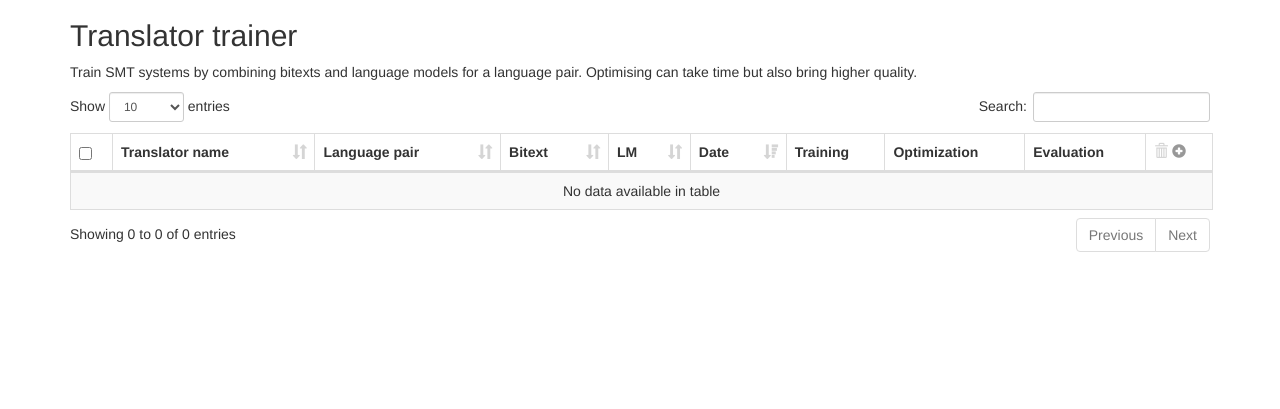
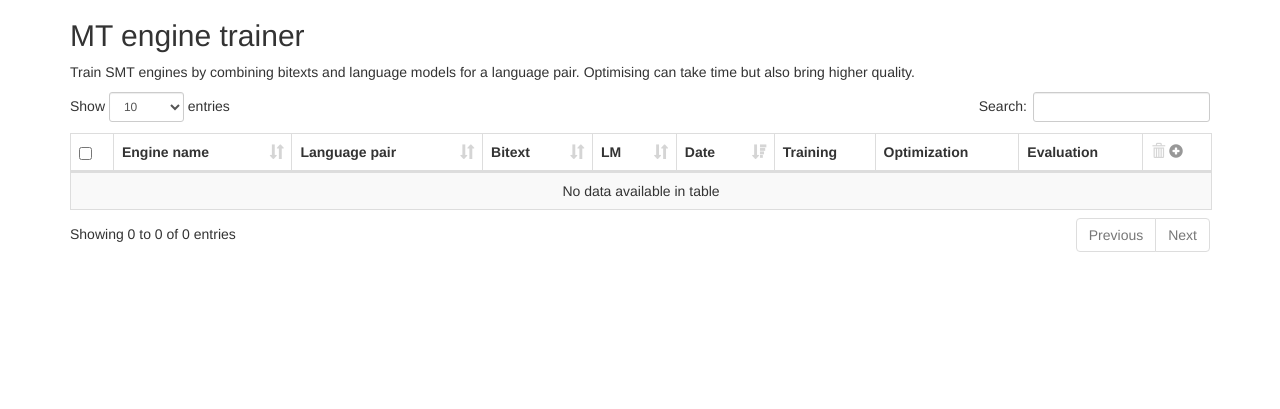
Before and after one commit to tradumatica/mtradumatica, a Flask app: page /translators in a window 1280 px wide. Shown: the part 51-460 px from the top of the page. Run offline with Flask 2, Linux system fonts and the light colour scheme; data that the repository does not hold is empty; parts of the project's set-up code (start-up, migrations or seed data) failed here and were passed over; some libraries are stand-ins or nearby versions.

Commit message:
Translators -> Engines

```diff
--- a/app/blueprints/dashboard/templates/dashboard.html
+++ b/app/blueprints/dashboard/templates/dashboard.html
@@ -11,7 +11,7 @@
     <li id="users_tab"><a id="tmtab" href="#users_tab_contents" data-toggle="tab">{{ _('Users') }}</a></li>
     {% endif %}
     <li id="queue_tab"><a id="pbdtab" href="#queue_tab_contents" data-toggle="tab">{{ _('Queue') }}</a></li>
-    <li id="space_tab"><a id="mttab" href="#space_tab_contents" data-toggle="tab">{{ _('Translators') }}</a></li>
+    <li id="space_tab"><a id="mttab" href="#space_tab_contents" data-toggle="tab">{{ _('MT Engines') }}</a></li>
   </ul>
 
   <div class="tab-content">
--- a/app/blueprints/train/templates/translators.html
+++ b/app/blueprints/train/templates/translators.html
@@ -2,8 +2,8 @@
 
 {% block content %}
 <div class="container">
-  <h2>{{ _('Translator trainer') }}</h2>
-  <p>{{ _('Train SMT systems by combining bitexts and language models for a language pair.') }}
+  <h2>{{ _('MT engine trainer') }}</h2>
+  <p>{{ _('Train SMT engines by combining bitexts and language models for a language pair.') }}
      {% if user == None or user.admin %} {{ _('Optimising can take time but also bring higher quality.') }} {% endif %}</p>
 </div>
 <div class="container">
@@ -11,7 +11,7 @@
     <thead>
       <tr>
         <th><input class="checkbox" id="checkbox_all" type="checkbox"/></th>
-        <th>{{ _('Translator name') }}</th>
+        <th>{{ _('Engine name') }}</th>
         <th>{{ _('Language pair') }}</th>
 		<th>{{ _('Bitext') }}</th>
         <th>{{ _('LM') }}</th>
@@ -106,7 +106,7 @@
 		<div class="modal-content">
 			<div class="modal-header">
 				<button type="button" class="close" data-dismiss="modal">&times;</button>
-				<h4 class="modal-title">{{ _('Create a new translator') }} </h4>
+				<h4 class="modal-title">{{ _('Create a new engine') }} </h4>
 			</div>
 
 			<div class="modal-body">
@@ -114,7 +114,7 @@
 					<div class="form-group">
 						<label class="col-sm-2 control-label" for="inputName">{{ _('Name') }}</label>
 						<div class="col-sm-10">
-							<input type="text" class="form-control" id="inputName" name="inputName" placeholder="{{ _('Give a name to the translator') }}"
+							<input type="text" class="form-control" id="inputName" name="inputName" placeholder="{{ _('Give a name to the engine') }}"
 							autocomplete="off" required />
 						</div>
 					</div>
@@ -195,7 +195,7 @@
 						<div class="tab-pane" id="tab3">
 							<form class="form-horizontal" role="form" id="form-new-translator-existing">
 								<div class="form-group">
-									<label class="col-sm-2 control-label" for="selTrans1" >{{ _('First translator') }}</label>
+									<label class="col-sm-2 control-label" for="selTrans1" >{{ _('First engine') }}</label>
 									<div class="col-sm-10">
 										<select id="selTrans1" name="selTrans1" class="form-control ">
 											<!-- <option value="null" selected></option> -->
@@ -207,7 +207,7 @@
 								</div>
 
 								<div class="form-group">
-									<label class="col-sm-2 control-label" for="selTrans2" >{{ _('Second translator') }}</label>
+									<label class="col-sm-2 control-label" for="selTrans2" >{{ _('Second engine') }}</label>
 									<div class="col-sm-10">
 										<select id="selTrans2" name="selTrans2" class="form-control ">
 											<!-- <option value="null" selected></option> -->
@@ -237,7 +237,7 @@
 		<div class="modal-content">
 			<div class="modal-header">
 				<button type="button" class="close" data-dismiss="modal">&times;</button>
-				<h4 class="modal-title">{{ _('Optimize translator') }} </h4>
+				<h4 class="modal-title">{{ _('Optimize engine') }} </h4>
 			</div>
 			<div class="modal-body">
 				<form class="form-horizontal" role="form">
@@ -265,7 +265,7 @@
 			<form class="form-horizontal" data-toggle="validator" id="evalform" method="POST" enctype="multipart/form-data">
 				<div class="modal-header">
 					<button type="button" class="close" data-dismiss="modal">&times;</button>
-					<h4 class="modal-title">{{ _('Evaluate translator') }} '<span id="translator_name"></span>'</h4>
+					<h4 class="modal-title">{{ _('Evaluate engine') }} '<span id="translator_name"></span>'</h4>
 				</div>
 				<div class="modal-body">
 					<p>
--- a/app/blueprints/train/views.py
+++ b/app/blueprints/train/views.py
@@ -31,7 +31,7 @@ def translators():
 
   data = Corpus.query.filter(Corpus.user_id == user_utils.get_uid()).all()
   translators = [t for t in TranslatorFromBitext.query.filter(TranslatorFromBitext.user_id == user_utils.get_uid()).all() if t.mydatefinished != None]
-  return render_template("translators.html", title = _("Translators"), data = data, translators = translators,
+  return render_template("translators.html", title = _("MT Engines"), data = data, translators = translators,
                          user = user_utils.get_user())
 
 @train_blueprint.route('/actions/generate-share-link', methods=["POST"])
@@ -62,7 +62,7 @@ def grab_mt(share_key):
 
     try:
       os.stat(copy_mt_path)
-      flash(_('You have already imported this translator'), "danger")
+      flash(_('You have already imported this engine'), "danger")
     except:
       user = User.query.filter_by(id=mt.user_id).first()
 
@@ -329,7 +329,7 @@ def status_translator_optimization(id):
 @train_blueprint.route('/actions/translator-optimize/<int:translatorid>/<int:bitextid>')
 @utils.condec(login_required, USER_LOGIN_ENABLED)
 def translator_optimize(translatorid, bitextid):
-  #In order to tune, create a TMP dir with a copy of the trasnlator structure, run mert, and copy back the optimized moses.ini to
+  #In order to tune, create a TMP dir with a copy of the translator structure, run mert, and copy back the optimized moses.ini to
   # the translator directory
   #we will need both SL and TL truecasing models
 
@@ -539,7 +539,7 @@ def perform_eval_translator(id):
 
     t = TranslatorFromBitext.query.get(id)
     if t is None:
-      return jsonify(status = "Fail", message = "Translator not available")
+      return jsonify(status = "Fail", message = "Engine not available")
     try:
       result = mosestranslate.translate(text.decode("utf-8"), t.basename)
     except Exception as e:
--- a/app/blueprints/translate/templates/translate.html
+++ b/app/blueprints/translate/templates/translate.html
@@ -2,7 +2,7 @@
 {% block content %}
 <div class="container">
   <h2>{{ _('Translate') }}</h2>
-  <p>{{ _('Select a translator, input a text or a document and press \'Translate\' to get the translation
+  <p>{{ _('Select a translation engine, input a text or a document and press \'Translate\' to get the translation
   done. Supported document types include HTML, TXT, DOCX, PPTX, XLSX, ODT, ODS and ODP.
   You can translate also translation memories in TMX format.') }}</p>
 
@@ -65,7 +65,7 @@
               </div>
             </div>
             <div class="form-group">
-              <label class="col-md-4 control-label" for="translatorsel2">{{ _('Translator') }}</label>
+              <label class="col-md-4 control-label" for="translatorsel2">{{ _('Engine') }}</label>
               <div class="col-md-4">
                 <select name="translatorsel2" id="translatorsel2" class="form-control" required>
                   <option value="" selected></option>
@@ -105,7 +105,7 @@
               </div>
             </div>
             <div class="form-group">
-              <label class="col-md-4 control-label" for="translatorsel3">{{ _('Translator') }}</label>
+              <label class="col-md-4 control-label" for="translatorsel3">{{ _('Engine') }}</label>
               <div class="col-md-4">
                 <select id="translatorsel3" class="form-control" name="translatorsel3" required>
                   <option value="" selected></option>
--- a/app/blueprints/translate/views.py
+++ b/app/blueprints/translate/views.py
@@ -31,7 +31,7 @@ def translatechoose(id):
   text = json.loads(request.data)['text'] #.encode("utf-8")
   t = TranslatorFromBitext.query.get(id)
   if t is None:
-    return jsonify(status = "Fail", message = "Translator not available")
+    return jsonify(status = "Fail", message = "Translation engine not available")
   try:
     result = mosestranslate.translate(text, t.basename)
     return jsonify(status = "OK", text = result)
--- a/app/templates/base.html
+++ b/app/templates/base.html
@@ -107,7 +107,7 @@
               <a href="#" class="dropdown-toggle" data-toggle="dropdown" role="button" aria-haspopup="true" aria-expanded="false">{{ _('Train') }} <span class="caret" /></a>
               <ul class="dropdown-menu">
                 <li{% if request.path == url_for('train.language_models') %} class="active"{% endif %}><a href="{{ url_for('train.language_models') }}">{{ _('Language models') }}</a></li>
-                <li{% if request.path == url_for('train.translators') %} class="active"{% endif %}><a href="{{ url_for('train.translators') }}">{{ _('Translators') }}</a></li>
+                <li{% if request.path == url_for('train.translators') %} class="active"{% endif %}><a href="{{ url_for('train.translators') }}">{{ _('MT Engines') }}</a></li>
               </ul>
             </li>
             <li class="dropdown">
```
Also changed, not shown: app/blueprints/translate/templates/inspect.html (+5 -5 lines), app/templates/index.html (+5 -5 lines), app/translations/ca/LC_MESSAGES/messages.po, app/translations/es/LC_MESSAGES/messages.po.
